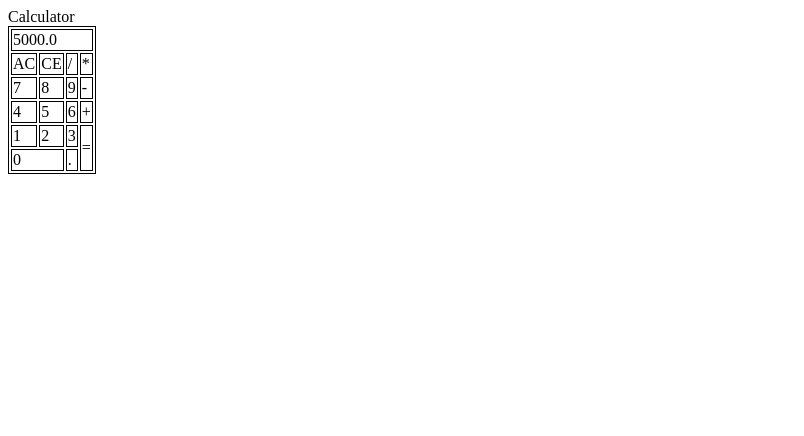
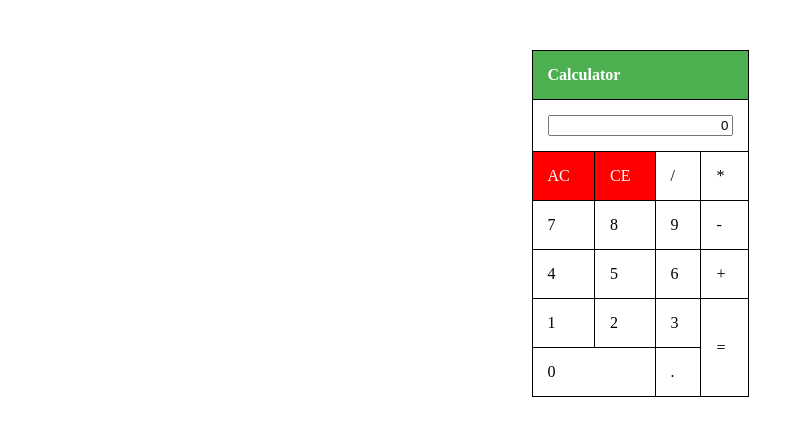
Before and after one commit to itsmemarioss/javascript-calculator, a plain HTML site: page index.html in a window 1280 px wide. Shown: the whole page, without its empty margins (0-804 px from the left). Drawn offline with nearby package versions, Linux system fonts and the light colour scheme.

Commit message:
styling calculator

```diff
--- a/index.html
+++ b/index.html
@@ -35,6 +35,30 @@
 			border: 1px solid black;
 		}
 
+		th, td {
+			padding: 15px;
+			text-align: left;
+		}
+
+		th {
+			background-color: #4CAF50;
+			color: white;
+		}
+
+		.btn-red{
+			background-color: red;
+			color: white;
+		}
+
+		table.center {
+			margin-top:50px;
+			margin-left:auto;
+			margin-right:auto;
+			border-collapse: collapse;
+			border-radius:6px;
+			-moz-border-radius:6px;
+		}
+
 		#main{
 			margin-left:auto;
 		}
@@ -44,16 +68,22 @@
 <body>
 	<div id="main">
 
-		<table>
-			<thead>Calculator</thead>
+		<table class="center">
+			<thead>
+				<th colspan="4">
+					Calculator
+				</th>
+			</thead>
 			<tbody>
 
 				<tr>
-					<td colspan="4">5000.0</td>
+					<td colspan="4">
+						<input type="text" style="text-align: right;" value="0"/>
+					</td>
 				</tr>
 				<tr>
-					<td>AC</td>
-					<td>CE</td>
+					<td class="btn-red">AC</td>
+					<td class="btn-red">CE</td>
 					<td>/</td>
 					<td>*</td>
 				</tr>
```
